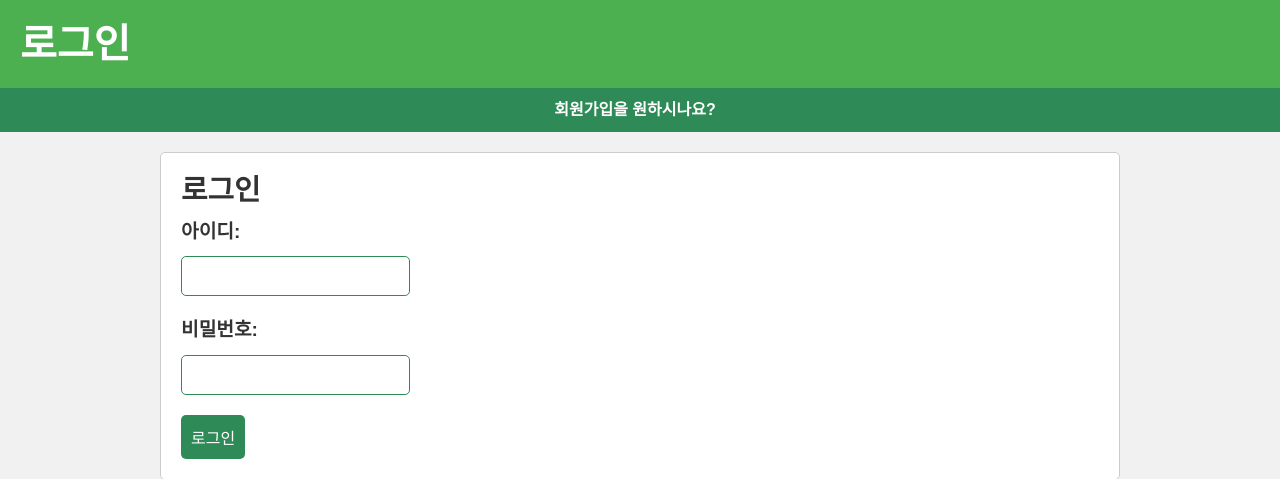
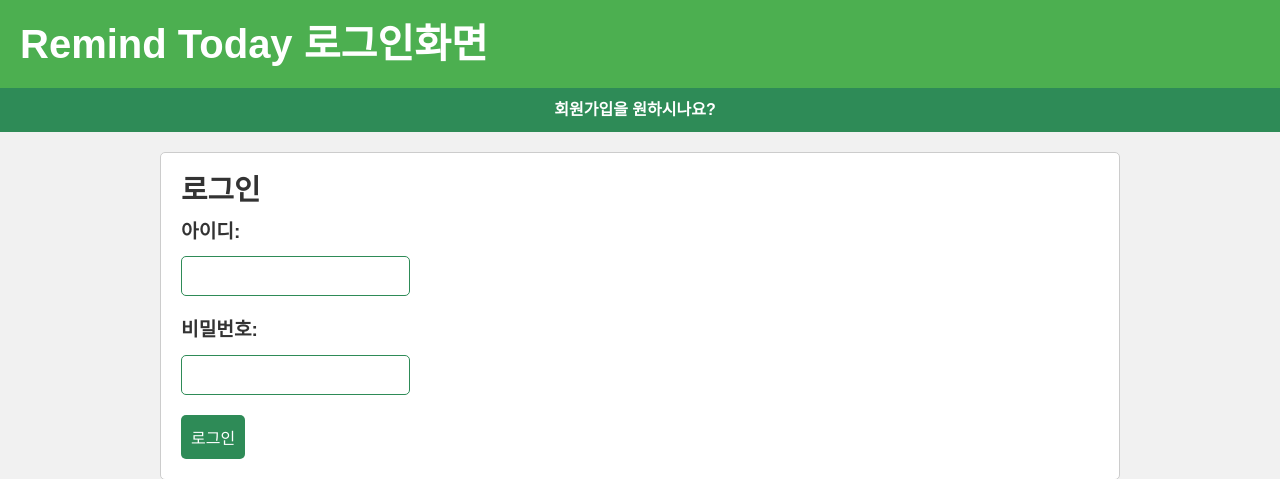
Before and after one commit to dydtkddl/studywithHJ, a Django app: page /login/ in a window 1280 px wide. Shown: the top 479 px of the page. Run offline with Django 4.2, Linux system fonts and the light colour scheme.

Commit message:
로그인화면

```diff
--- a/app/templates/app/login.html
+++ b/app/templates/app/login.html
@@ -111,7 +111,7 @@
 </head>
 <body>
 	<header>
-		<h1>로그인</h1>
+		<h1>Remind Today 로그인화면</h1>
 	</header>
 
 	<nav>
```
